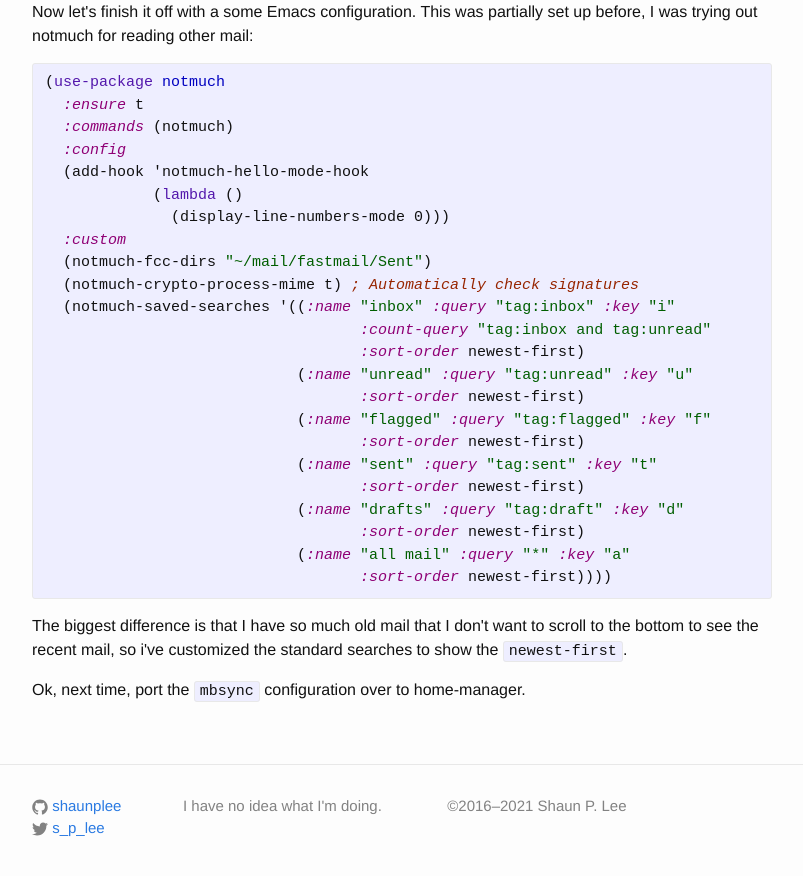
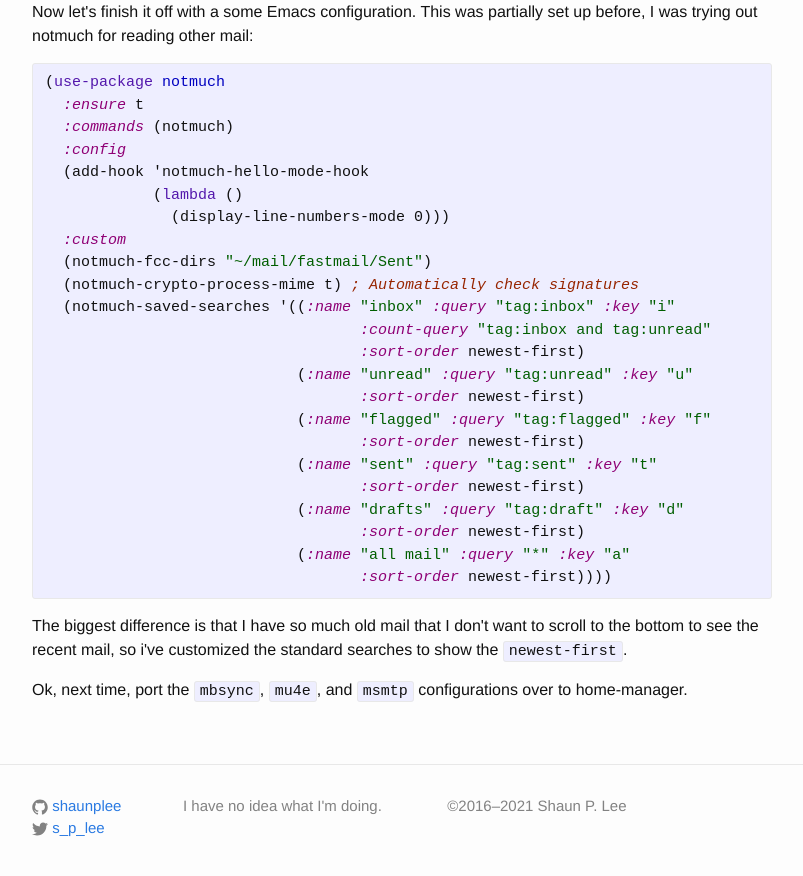
Before and after one commit to shaunplee/shaunplee.github.io, a Jekyll site: the page built from _posts/2021-03-16-gmail-setup.html, in a window 1280 px wide and 900 px high, scrolled down 2774 px. Shown: the top 876 px of the window, without its empty margins (238-1041 px from the left). Built offline with Jekyll 4.4.1, drawn with Linux system fonts in a browser that asks for light colours.

Commit message:
Update next steps.

```diff
--- a/_posts/2021-03-16-gmail-setup.html
+++ b/_posts/2021-03-16-gmail-setup.html
@@ -192,5 +192,5 @@ The biggest difference is that I have so much old mail that I don't want to scro
 </p>
 
 <p>
-Ok, next time, port the <code>mbsync</code> configuration over to home-manager.
+Ok, next time, port the <code>mbsync</code>, <code>mu4e</code>, and <code>msmtp</code> configurations over to home-manager.
 </p>
```
